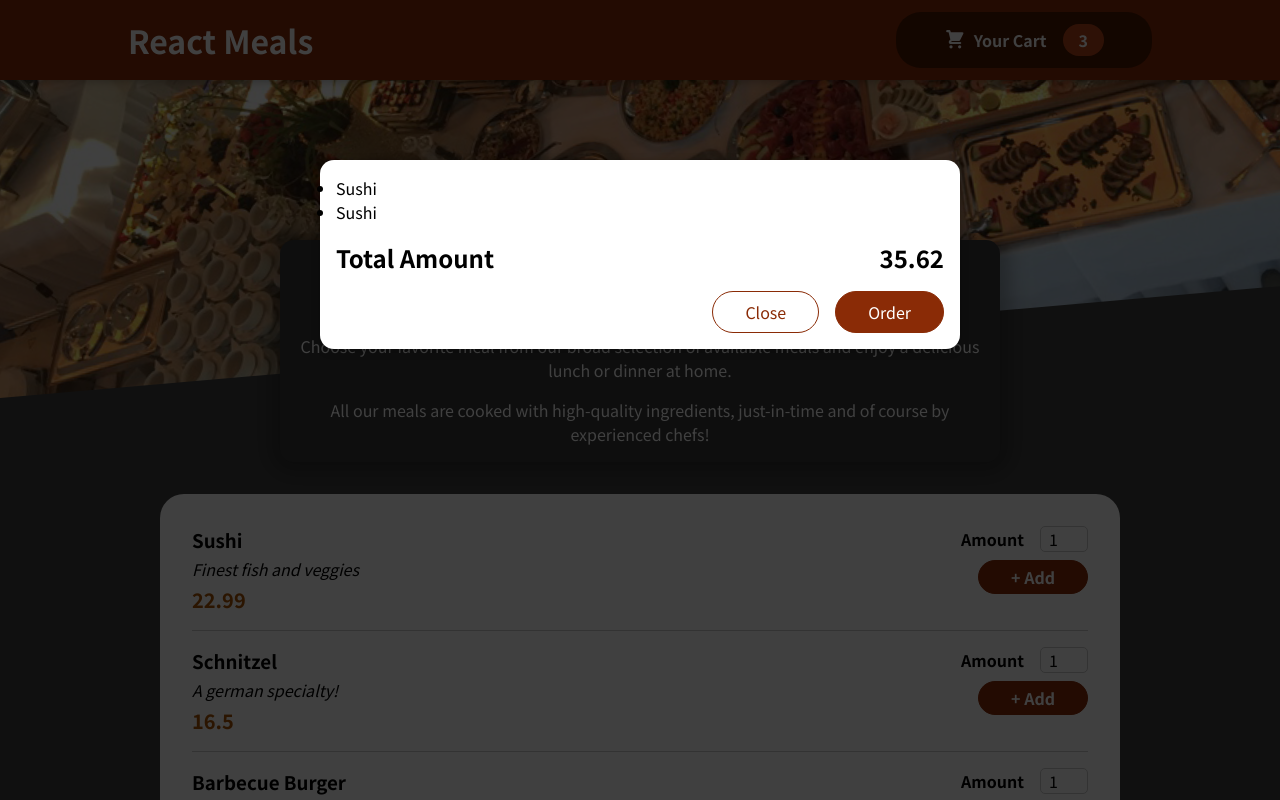
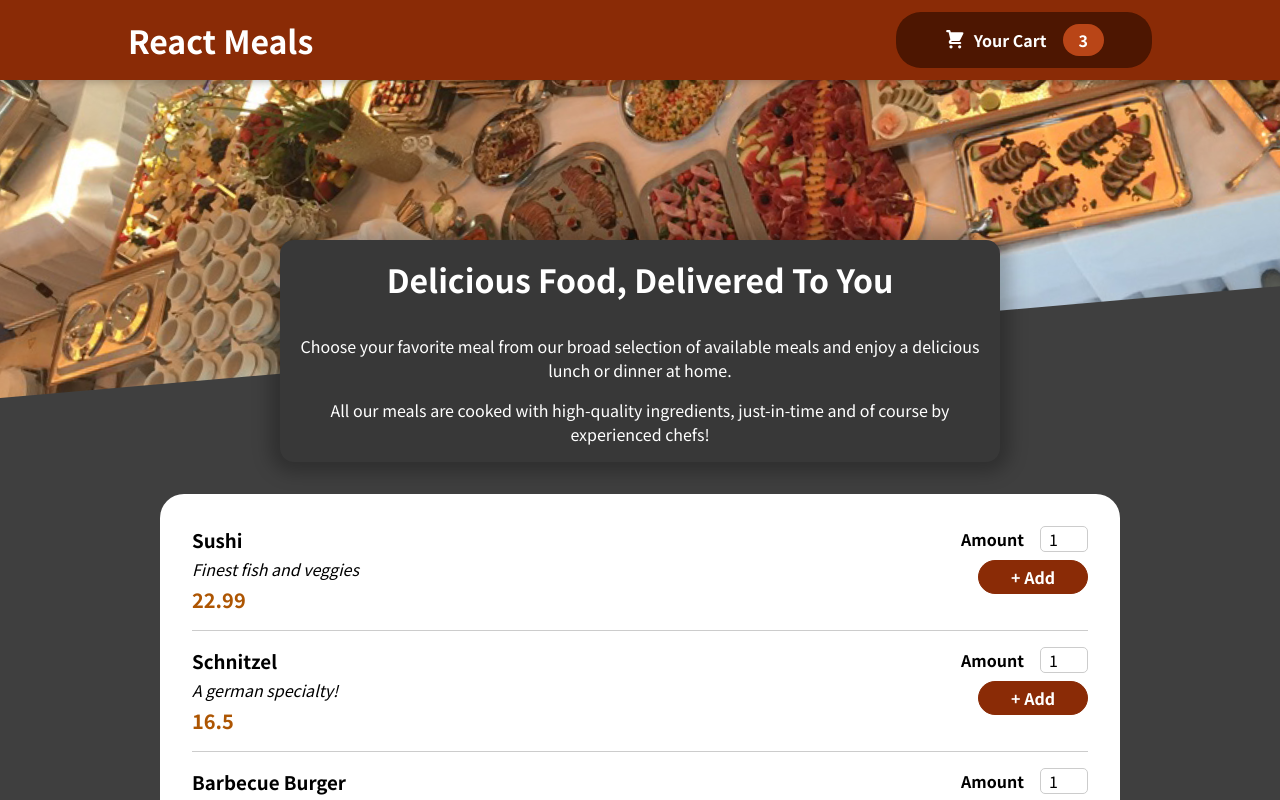
Before and after one commit to vulebaolong/ReactMeal_vulebaolong, a React (Create React App) app: page / in a window 1280 px wide. Shown: the top 800 px of the page. Built offline with nearby package versions, Linux system fonts and the light colour scheme.

Commit message:
show hide modal width cart

```diff
--- a/src/App.js
+++ b/src/App.js
@@ -1,13 +1,20 @@
-import React from "react";
+import React, { useState } from "react";
 import Cart from "./components/Cart/Cart.js";
 import Header from "./components/Layout/Header/Header";
 import Meals from "./components/Meals/Meals";
 
 function App() {
+    const [isCart, setIsCart] = useState(false);
+    function showCartHandler() {
+        setIsCart(true);
+    }
+    function hideCartHandler() {
+        setIsCart(false);
+    }
     return (
         <>
-            <Cart />
-            <Header />
+            {isCart && <Cart onHideCart={hideCartHandler} />}
+            <Header onShowCart={showCartHandler} />
             <main>
                 <Meals />
             </main>
--- a/src/components/Cart/Cart.js
+++ b/src/components/Cart/Cart.js
@@ -11,14 +11,16 @@ function Cart(props) {
         return <li key={item.id}>{item.name}</li>;
     });
     return (
-        <Modal>
+        <Modal onClick={props.onHideCart}>
             <ul>{CartItem}</ul>
             <div className={style.total}>
                 <span>Total Amount</span>
                 <span>35.62</span>
             </div>
             <div className={style.actions}>
-                <button className={style["button--alt"]}>Close</button>
+                <button className={style["button--alt"]} onClick={props.onHideCart}>
+                    Close
+                </button>
                 <button className={style.button}>Order</button>
             </div>
         </Modal>
--- a/src/components/Layout/Header/ButtonCart/ButtonCart.js
+++ b/src/components/Layout/Header/ButtonCart/ButtonCart.js
@@ -5,7 +5,7 @@ import CartIcon from "./IconCart";
 
 function ButtonCart(props) {
     return (
-        <button className={style.button}>
+        <button className={style.button} onClick={props.onShowCart}>
             <span className={style.icon}>
                 <CartIcon />
             </span>
--- a/src/components/Layout/Header/Header.js
+++ b/src/components/Layout/Header/Header.js
@@ -9,7 +9,7 @@ function Header(props) {
         <>
             <header className={style.header}>
                 <h1>React Meals</h1>
-                <ButtonCart />
+                <ButtonCart onShowCart={props.onShowCart} />
             </header>
             <div className={style["main-image"]}>
                 <img src={imgMeals} alt="A tabe food" />
--- a/src/components/UI/Modal/Modal.js
+++ b/src/components/UI/Modal/Modal.js
@@ -3,8 +3,8 @@ import ReactDOM from "react-dom";
 
 import style from "./Modal.module.css";
 
-function Backdrop(params) {
-    return <div className={style.backdrop}></div>;
+function Backdrop(props) {
+    return <div className={style.backdrop} onClick={props.onClick}></div>;
 }
 
 function ModalContent(props) {
@@ -16,7 +16,7 @@ const modalEl = document.getElementById("modal");
 function Modal(props) {
     return (
         <>
-            {ReactDOM.createPortal(<Backdrop />, modalEl)}
+            {ReactDOM.createPortal(<Backdrop onClick={props.onClick} />, modalEl)}
             {ReactDOM.createPortal(
                 <ModalContent>{props.children}</ModalContent>,
                 modalEl
```
